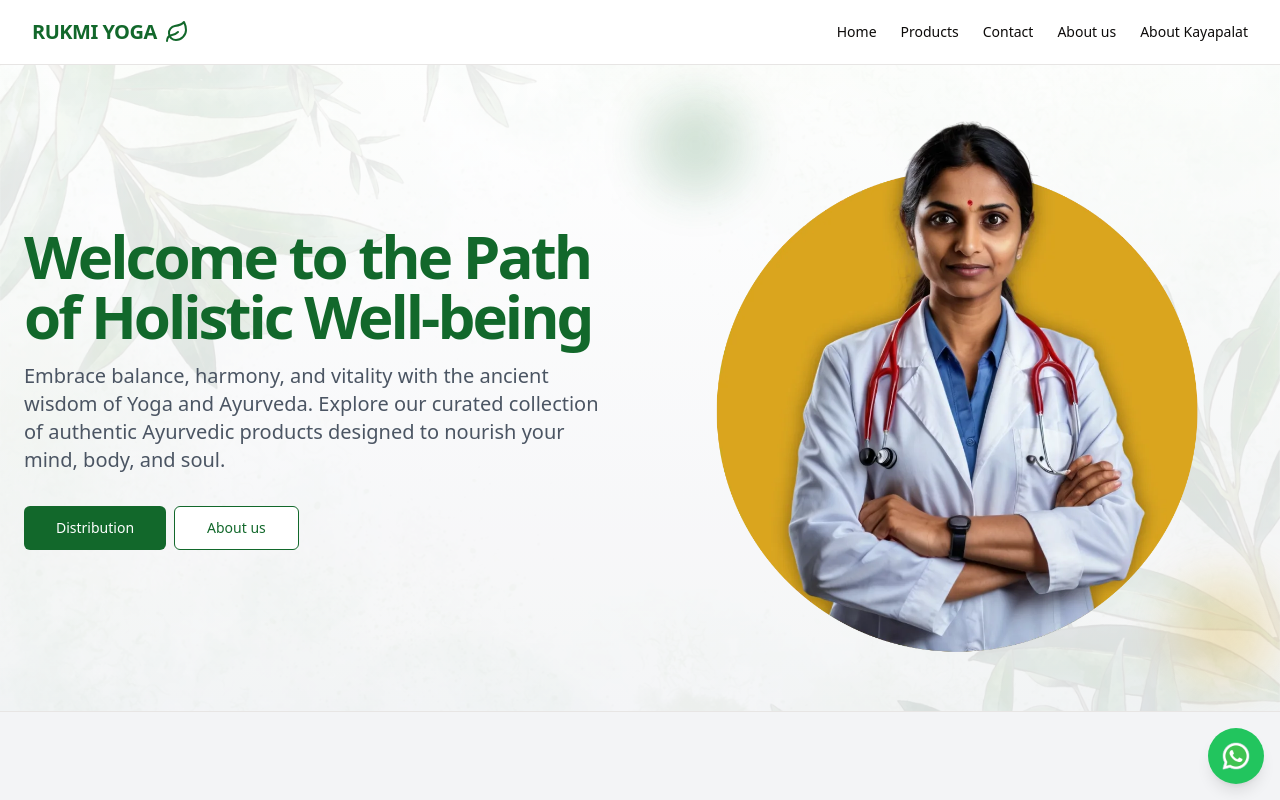
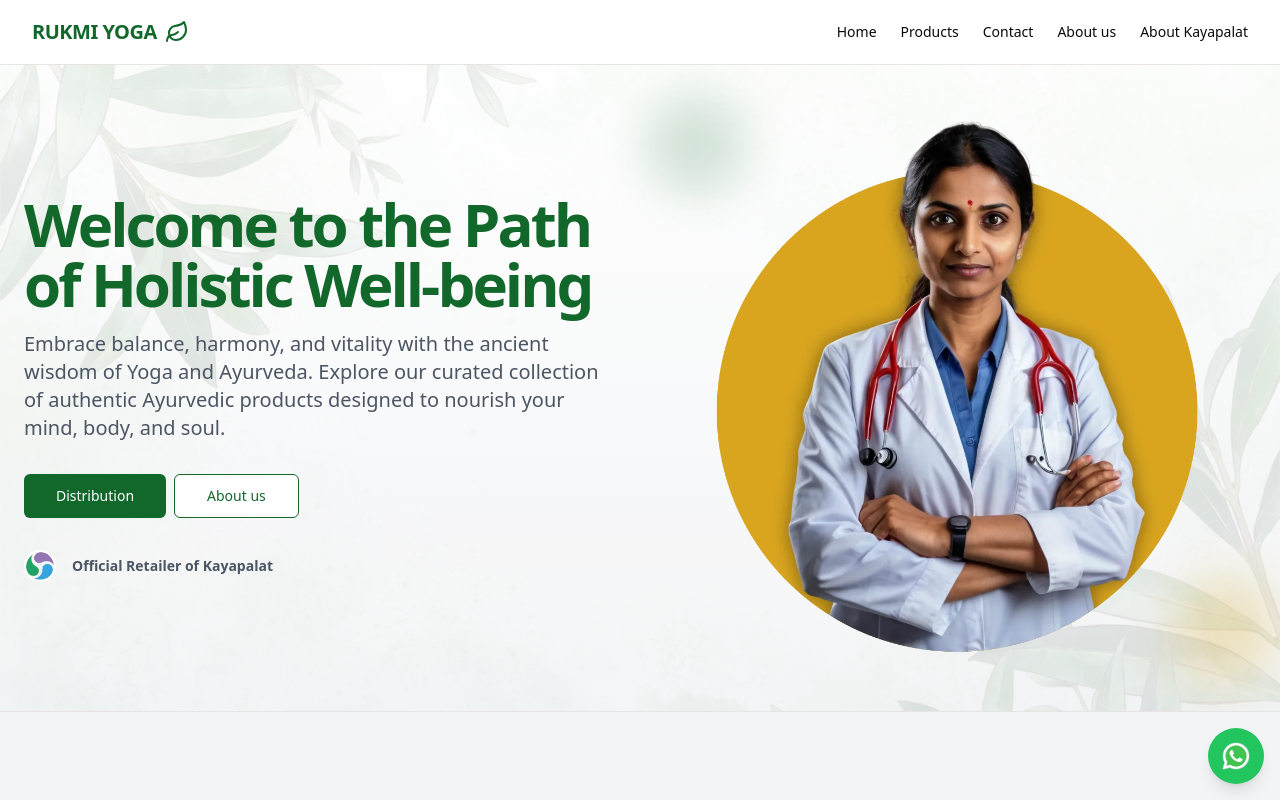
Before and after one commit to skajimuddin/rukmi-yoga, a Next.js app: page / in a window 1280 px wide. Shown: the top 800 px of the page. Built offline with nearby package versions, Linux system fonts and the light colour scheme.

Commit message:
add retailer branding section to LandingPage for enhanced brand visibility

```diff
--- a/app/page.tsx
+++ b/app/page.tsx
@@ -167,6 +167,21 @@ export default function LandingPage() {
                     <Link href="/about-me">About us</Link>
                   </Button>
                 </div>
+                <div className="flex items-center gap-4 pt-4">
+                  <div className="flex -space-x-2">
+                    <motion.img
+                      initial={{ opacity: 0, scale: 0.5 }}
+                      animate={{ opacity: 1, scale: 1 }}
+                      transition={{ duration: 0.5, delay: 0.1 }}
+                      className="inline-block h-8 w-8 rounded-full border-2 border-white  overflow-hidden"
+                      src="/KayapalatLogo.png"
+                    ></motion.img>
+                  </div>
+                  <div className="text-sm text-gray-600 font-bold">
+                    <a> Official Retailer of Kayapalat</a>
+                  </div>
+                </div>
+
                 <ConsultationPopup
                   isOpen={isPopupOpen}
                   onClose={() => setIsPopupOpen(false)}
```
